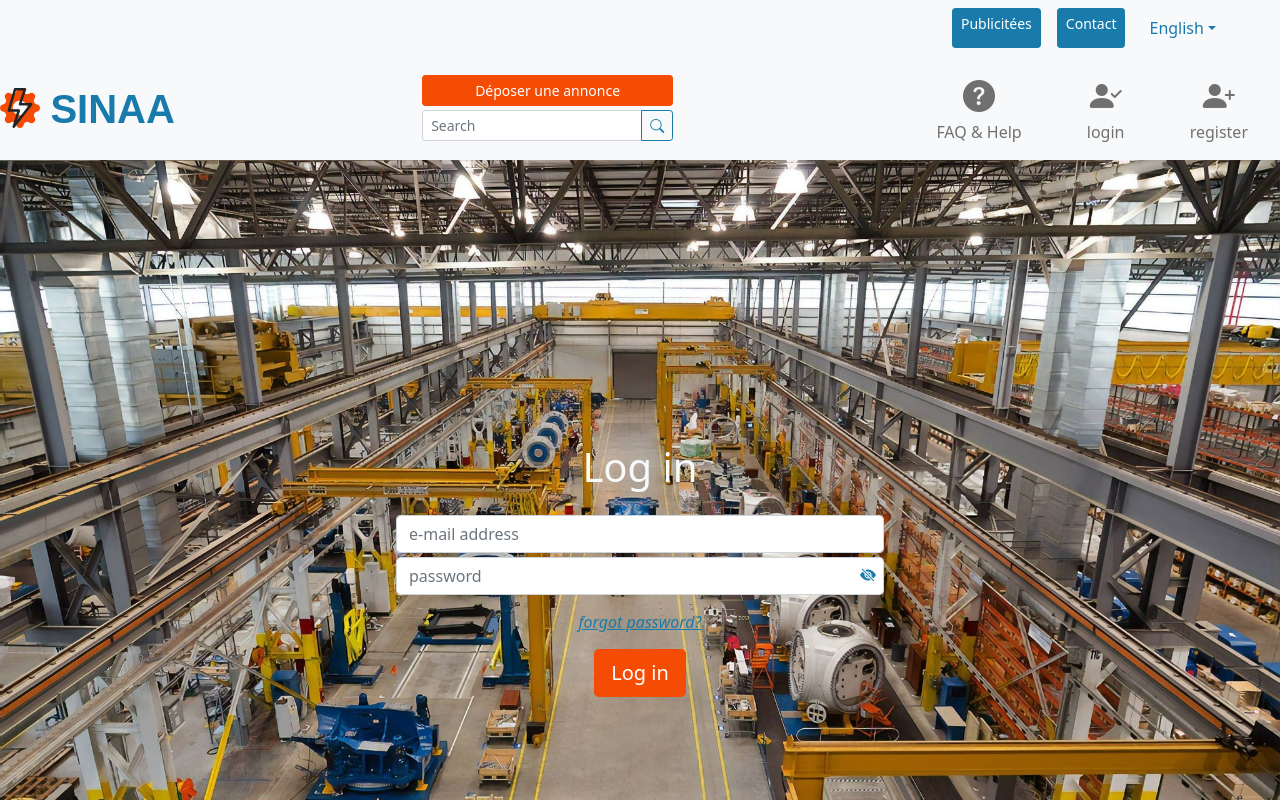
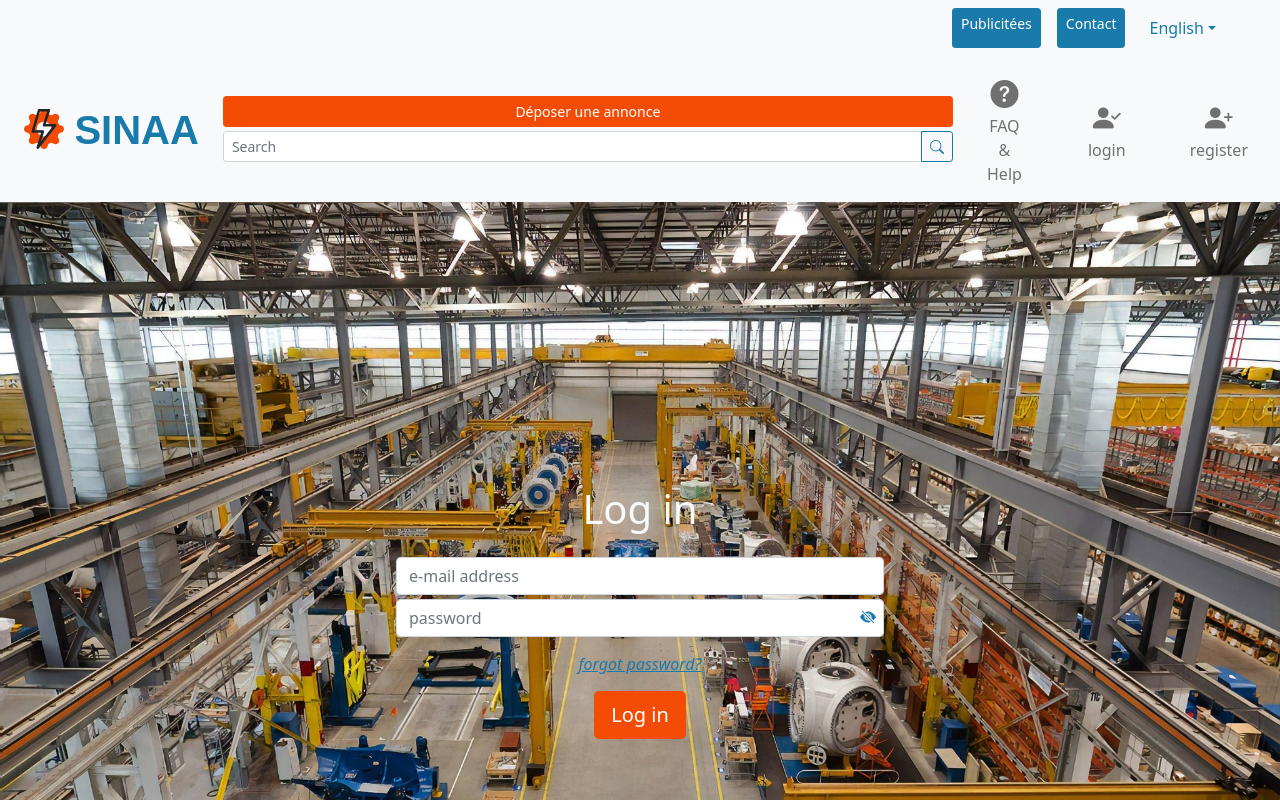
Before and after one commit to sosso21/sinaa-client, a Next.js app: page /login in a window 1280 px wide. Shown: the top 800 px of the page. Built offline with nearby package versions, Linux system fonts and the light colour scheme.

Commit message:
small icon

```diff
--- a/components/header.js
+++ b/components/header.js
@@ -72,7 +72,7 @@ const Header = () => {
 
 
         <header className="m-auto" >
-        <Link href="/" ><a title="home" className="navbar-brand text-primary"><i className="fs-1 bi bi-gear-fill text-warning"><i className={"bi bi-lightning fs-1 text-dark "+StyleHeader.AbsolutBi}></i> </i> <h1 className={StyleHeader.FFTitle}>{process.env.NAMEWEBSITE.toUpperCase()} </h1> </a>
+        <Link href="/" ><a title="home" className="mx-4 navbar-brand text-primary "><i className="fs-1 bi bi-gear-fill text-warning"><i className={"bi bi-lightning fs-1 text-dark "+StyleHeader.AbsolutBi}></i> </i> <h1 className={StyleHeader.FFTitle}>{process.env.NAMEWEBSITE.toUpperCase()} </h1> </a>
         </Link>
       </header>
 
@@ -82,8 +82,8 @@ const Header = () => {
           className=" justify-content-end text-center"
           id="responsive-navbar-nav"
         >
-          <div className="mx-auto">
-            <form>
+          <div className="mx-auto w-100">
+            <form className="w-100">
               <div  className="input-group mx-auto my-1">
               <Link href="/post">
               <a className="mx-auto w-100 btn btn-warning btn-sm">
@@ -107,7 +107,7 @@ const Header = () => {
           <Nav>
             <Link href="/legal">
               <a className="mx-4 nav-link">
-                <i className="d-block fs-2 bi bi-question-circle-fill mx-1"></i>
+                <i className="d-block fs-3 bi bi-question-circle-fill mx-1"></i>
                 {textLang.faq}
               </a>
             </Link>
@@ -117,13 +117,13 @@ const Header = () => {
             <Nav className="mr-4 pr-4">
               <Link href="/setting">
                 <a className="mx-4 nav-link">
-                  <i className="d-block fs-2 bi bi-people-fill mx-1"></i>
+                  <i className="d-block fs-3 bi bi-people-fill mx-1"></i>
                   {textLang.setting}
                 </a>
               </Link>
               <Link href="/profil">
                 <a className="mx-4 nav-link">
-                  <i className="d-block fs-2 bi bi-person-bounding-box mx-1"></i>
+                  <i className="d-block fs-3 bi bi-person-bounding-box mx-1"></i>
                   Profil
                 </a>
               </Link>
@@ -131,7 +131,7 @@ const Header = () => {
                 className="mx-4 nav-link btn btn-link"
                 onClick={(e) => disconnect()}
               >
-                <i className="d-block fs-2 bi bi-person-x-fill mx-1"></i>{" "}
+                <i className="d-block fs-3 bi bi-person-x-fill mx-1"></i>{" "}
                 {textLang.disconnect}
               </button>
             </Nav>
@@ -140,13 +140,13 @@ const Header = () => {
               <Link href="/login">
                 <a className="mx-4 nav-link" title="Connexion">
                   {" "}
-                  <i className="d-block fs-2 bi bi-person-check-fill mx-1"></i>
+                  <i className="d-block fs-3 bi bi-person-check-fill mx-1"></i>
                   {textLang.connect}
                 </a>
               </Link>
               <Link href="/signup">
                 <a className="mx-4 nav-link" title="Inscription">
-                  <i className="d-block fs-2 bi bi-person-plus-fill mx-1"></i>
+                  <i className="d-block fs-3 bi bi-person-plus-fill mx-1"></i>
                   {textLang.sub}
                 </a>
               </Link>
```
